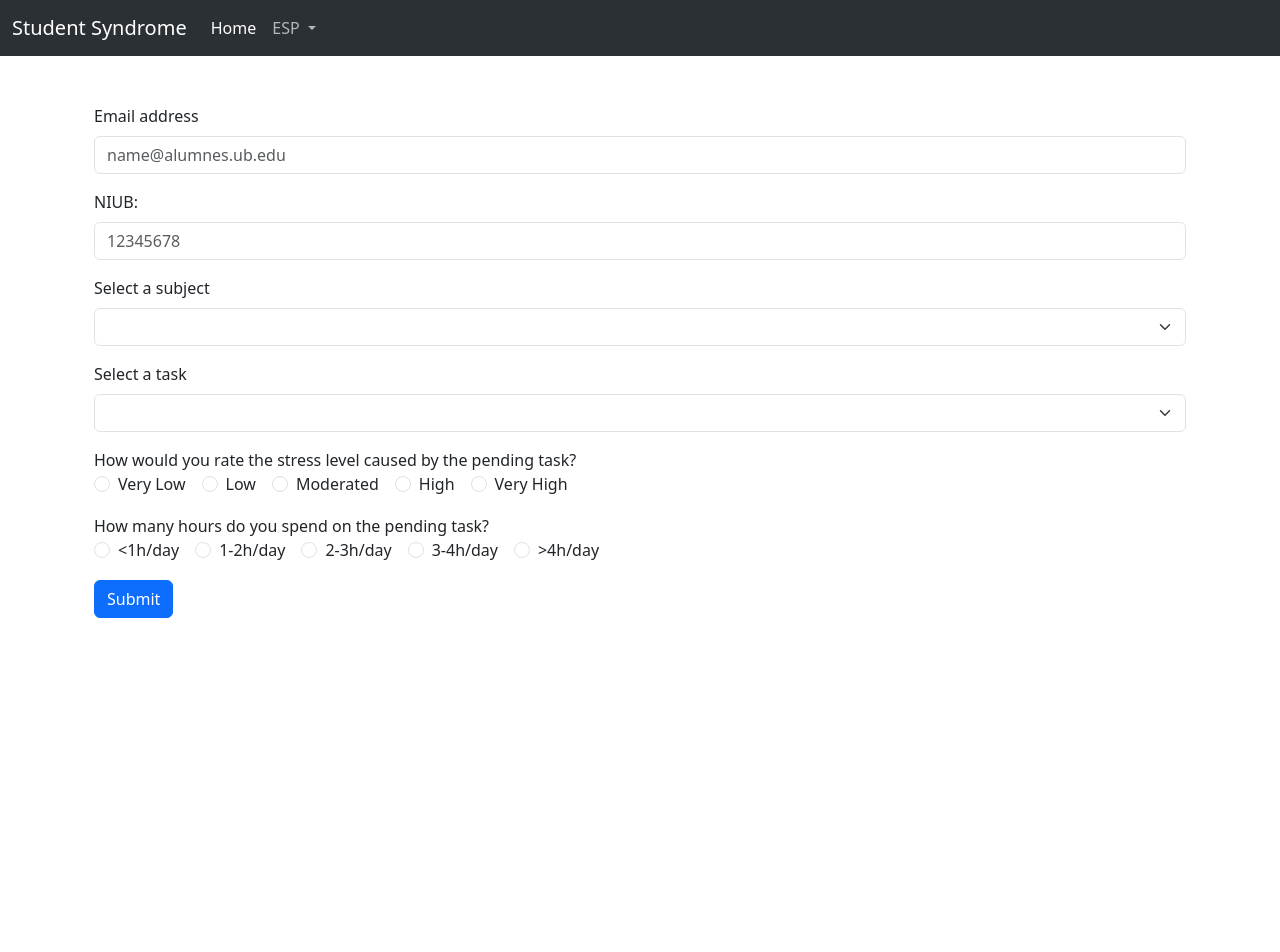
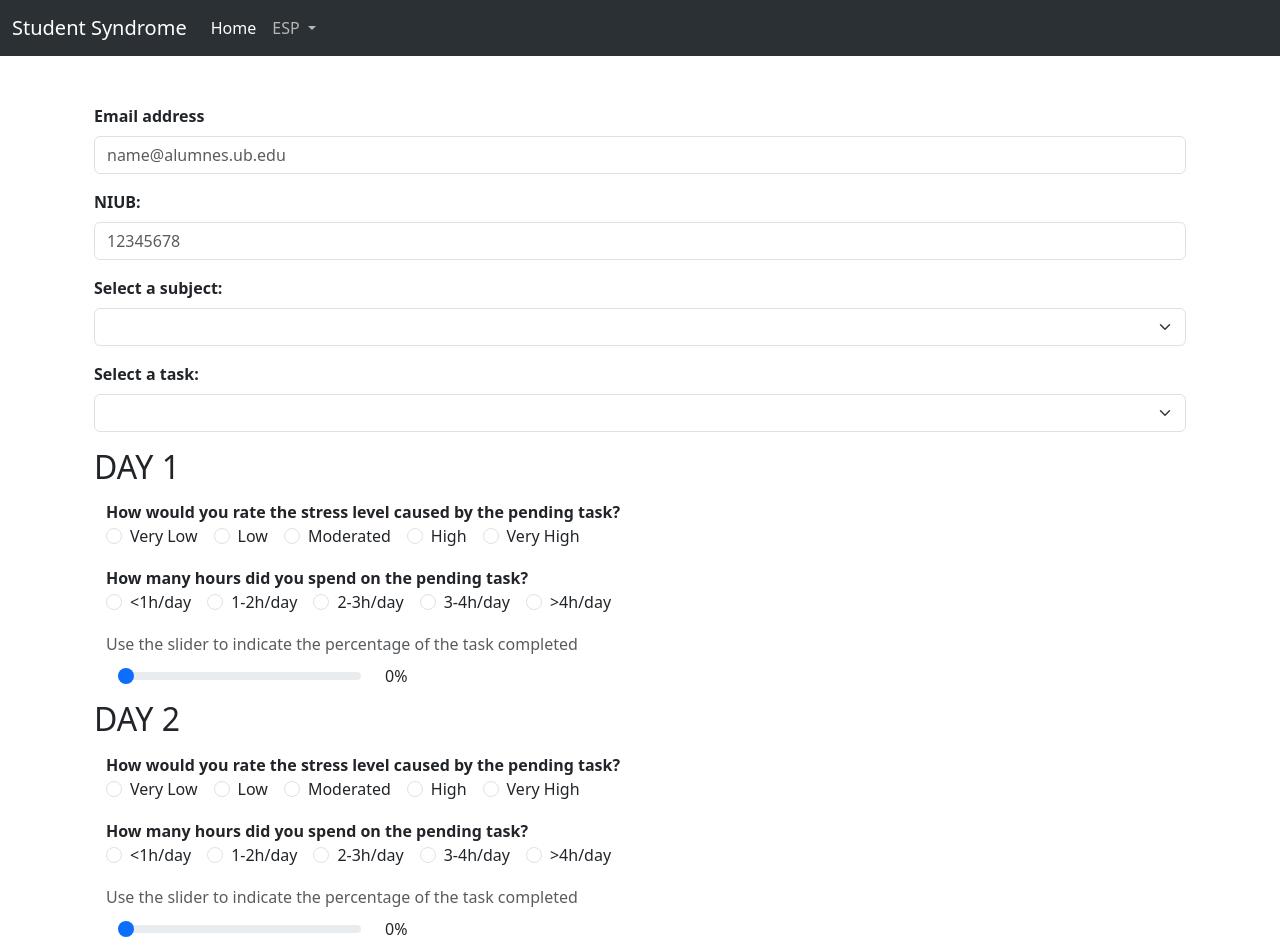
Before and after one commit to fabio-susinn/webapp_TFG, a Vue app: page / in a window 1280 px wide. Shown: the top 952 px of the page. Before the commit the page ends 800 px from the top, so only its background shows below. Built offline with nearby package versions, Linux system fonts and the light colour scheme.

Commit message:
2nd Approach

```diff
--- a/src/components/FormView.vue
+++ b/src/components/FormView.vue
@@ -2,7 +2,7 @@
   <div class="container-fluid" id="main-container">
     <form>
       <div class="mb-3">
-        <label for="email-formcontrol" class="form-label">Email address</label>
+        <label for="email-formcontrol" class="form-label"><b>Email address</b></label>
         <input
           type="email"
           class="form-control"
@@ -12,11 +12,11 @@
       </div>
 
       <div class="mb-3">
-        <label for="niub-formcontrol" class="form-label">NIUB:</label>
+        <label for="niub-formcontrol" class="form-label"><b>NIUB:</b></label>
         <input type="number" class="form-control" id="niub-formcontrol" placeholder="12345678" />
       </div>
 
-      <label for="subject-select" class="form-label">Select a subject</label>
+      <label for="subject-select" class="form-label"><b>Select a subject:</b></label>
       <select
         class="form-select"
         aria-label="Default select example"
@@ -32,7 +32,7 @@
         <option value="TFG">Projecte Final de Grau</option>
       </select>
 
-      <label for="task-select" class="form-label">Select a task</label>
+      <label for="task-select" class="form-label"><b>Select a task:</b></label>
       <select
         class="form-select"
         aria-label="Default select example"
@@ -45,116 +45,146 @@
         </option>
       </select>
 
-      <label for="stress-cont"
-        >How would you rate the stress level caused by the pending task?</label
+      <template v-for="n in numberPrevDays" :key="n">
+        <h2>DAY {{ n }}</h2>
+
+        <div class="container day_container">
+          <label for="stress-cont">
+            <b>How would you rate the stress level caused by the pending task?</b></label
           >
-
           <div class="mb-3" id="stress-cont">
             <div class="form-check form-check-inline">
               <input
                 class="form-check-input"
                 type="radio"
-            id="stress1"
+                :id="`stress1-d${n}`"
                 value="1"
-            name="inlineRadioOptions"
+                :name="`stress-1-d${n}`"
               />
-          <label class="form-check-label" for="stress1">Very Low</label>
+              <label class="form-check-label" :for="`stress1-d${n}`">Very Low</label>
             </div>
             <div class="form-check form-check-inline">
               <input
                 class="form-check-input"
                 type="radio"
-            id="stress2"
+                :id="`stress2-d${n}`"
                 value="2"
-            name="inlineRadioOptions"
+                :name="`stress-1-d${n}`"
               />
-          <label class="form-check-label" for="stress2">Low</label>
+              <label class="form-check-label" :for="`stress2-d${n}`">Low</label>
             </div>
             <div class="form-check form-check-inline">
               <input
                 class="form-check-input"
                 type="radio"
-            id="stress3"
+                :id="`stress3-d${n}`"
                 value="3"
-            name="inlineRadioOptions"
+                :name="`stress-1-d${n}`"
               />
-          <label class="form-check-label" for="stress3">Moderated</label>
+              <label class="form-check-label" :for="`stress3-d${n}`">Moderated</label>
             </div>
             <div class="form-check form-check-inline">
               <input
                 class="form-check-input"
                 type="radio"
-            id="stress4"
+                :id="`stress4-d${n}`"
                 value="4"
-            name="inlineRadioOptions"
+                :name="`stress-1-d${n}`"
               />
-          <label class="form-check-label" for="stress4">High</label>
+              <label class="form-check-label" :for="`stress4-d${n}`">High</label>
             </div>
             <div class="form-check form-check-inline">
               <input
                 class="form-check-input"
                 type="radio"
-            id="stress5"
+                :id="`stress5-d${n}`"
                 value="5"
-            name="inlineRadioOptions"
+                :name="`stress-1-d${n}`"
               />
-          <label class="form-check-label" for="stress5">Very High</label>
+              <label class="form-check-label" :for="`stress5-d${n}`">Very High</label>
             </div>
           </div>
 
-      <label for="dedication-cont">How many hours do you spend on the pending task?</label>
+          <label for="dedication-cont"
+            ><b>How many hours did you spend on the pending task?</b></label
+          >
           <div class="mb-3" id="dedication-cont">
             <div class="form-check form-check-inline">
               <input
                 class="form-check-input"
                 type="radio"
-            id="ded1"
+                :id="`ded1-d${n}`"
                 value="1"
-            name="inlineRadioOptions"
+                :name="`dedication-1-d${n}`"
               />
-          <label class="form-check-label" for="ded1">&#60;1h/day</label>
+              <label class="form-check-label" :for="`ded1-d${n}`">&#60;1h/day</label>
             </div>
             <div class="form-check form-check-inline">
               <input
                 class="form-check-input"
                 type="radio"
-            id="ded2"
+                :id="`ded2-d${n}`"
                 value="2"
-            name="inlineRadioOptions"
+                :name="`dedication-1-d${n}`"
               />
-          <label class="form-check-label" for="ded2">1-2h/day</label>
+              <label class="form-check-label" :for="`ded2-d${n}`">1-2h/day</label>
             </div>
             <div class="form-check form-check-inline">
               <input
                 class="form-check-input"
                 type="radio"
-            id="ded3"
+                :id="`ded3-d${n}`"
                 value="3"
-            name="inlineRadioOptions"
+                :name="`dedication-1-d${n}`"
               />
-          <label class="form-check-label" for="ded3">2-3h/day</label>
+              <label class="form-check-label" :for="`ded3-d${n}`">2-3h/day</label>
             </div>
             <div class="form-check form-check-inline">
               <input
                 class="form-check-input"
                 type="radio"
-            id="ded4"
+                :id="`ded4-d${n}`"
                 value="4"
-            name="inlineRadioOptions"
+                :name="`dedication-1-d${n}`"
               />
-          <label class="form-check-label" for="ded4">3-4h/day</label>
+              <label class="form-check-label" :for="`ded4-d${n}`">3-4h/day</label>
             </div>
             <div class="form-check form-check-inline">
               <input
                 class="form-check-input"
                 type="radio"
-            id="ded5"
+                :id="`ded5-d${n}`"
                 value="5"
-            name="inlineRadioOptions"
+                :name="`dedication-1-d${n}`"
               />
-          <label class="form-check-label" for="ded5">>4h/day</label>
+              <label class="form-check-label" :for="`ded5-d${n}`">>4h/day</label>
             </div>
           </div>
+
+          <div class="range_cotainer">
+            <label for="percentage_task" class="form-label text-muted"
+              >Use the slider to indicate the percentage of the task completed</label
+            >
+            <div class="container">
+              <div class="row">
+                <div class="col">
+                  <input
+                    type="range"
+                    class="form-range"
+                    id="percentage_task"
+                    value="0"
+                    v-model="percentage[n]"
+                    step="10"
+                    :name="`percentage-d${n}`"
+                  />
+                </div>
+                <div class="col">{{ percentage[n] }}%</div>
+              </div>
+            </div>
+          </div>
+        </div>
+      </template>
+
       <button type="submit" class="btn btn-primary">Submit</button>
     </form>
   </div>
@@ -164,6 +194,7 @@
 export default {
   data() {
     return {
+      numberPrevDays: 5,
       selectedSubject: '',
       selectedTask: '',
       options: {
@@ -194,7 +225,8 @@ export default {
         ],
         ML: ['Work 2 Lab Project', 'Work 3 Lab Project', 'Work 4 Lab Project', 'Final Exam'],
         TFG: ['Sprint 1', 'Sprint 2', 'Sprint 3', 'Entrega Memòria']
-      }
+      },
+      percentage: [0, 0, 0, 0, 0]
     }
   },
   computed: {
@@ -205,4 +237,12 @@ export default {
 }
 </script>
 
-<style scoped></style>
+<style scoped>
+.range_cotainer {
+  width: 50%;
+}
+
+.day_container {
+  padding: 0.375rem 0.75rem;
+}
+</style>
```
Lines whose indentation alone changed are shown as unchanged.
